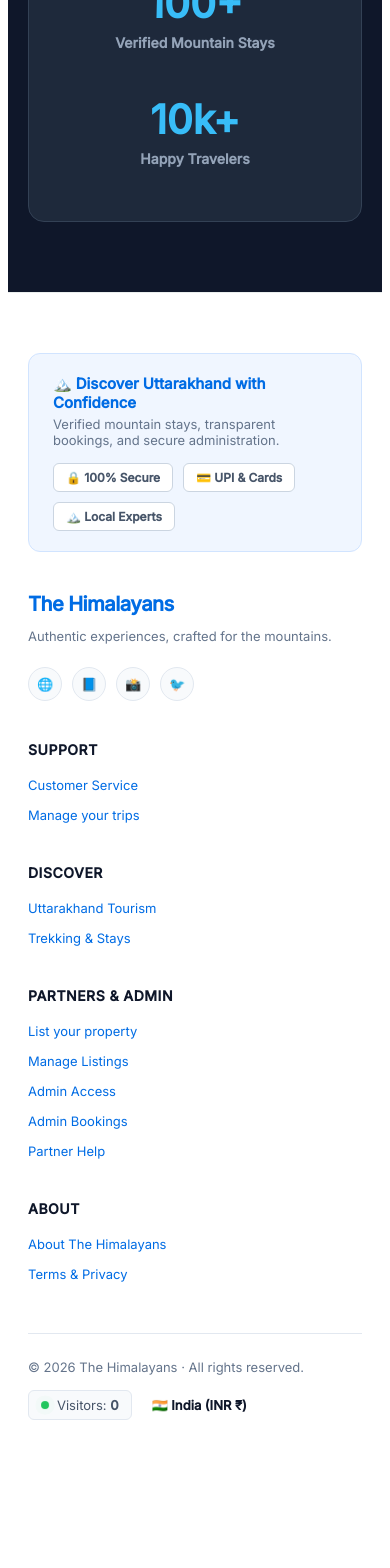
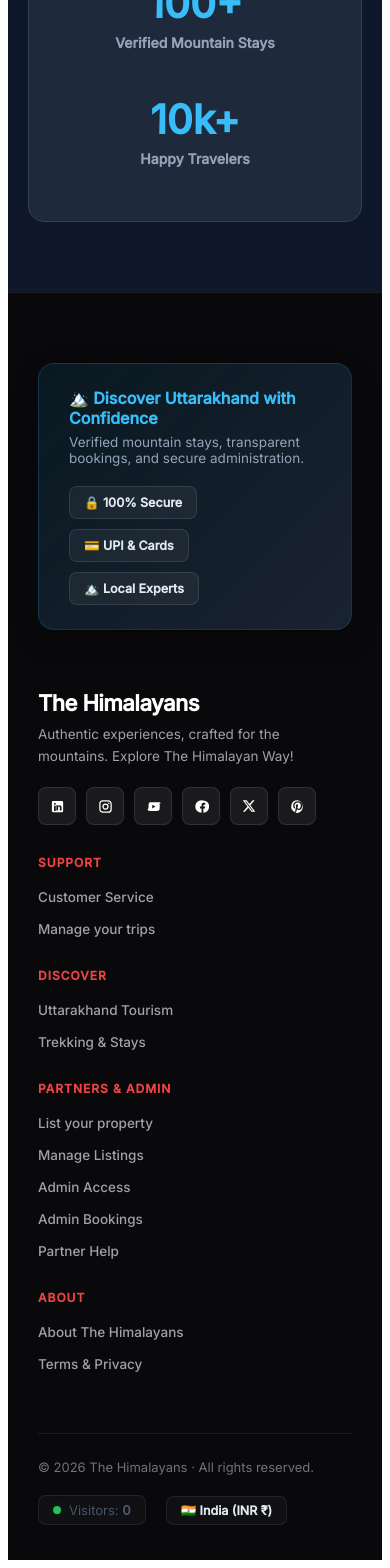
Before and after one commit to pamnautiyal-cpu/himstay, a React (Vite) app in the folder frontend/: page / in a window 390 px wide. Shown: the part 5170-6738 px from the top of the page. Before the commit the page ends 6628 px from the top, so only its background shows below. Built offline with nearby package versions, Linux system fonts and the light colour scheme; no server answers; the database is empty.

Commit message:
Add responsive mobile hamburger menu and updated navigation bar

```diff
--- a/frontend/src/components/Footer.jsx
+++ b/frontend/src/components/Footer.jsx
@@ -30,37 +30,101 @@ export default function Footer() {
   };
 
   return (
-    <footer style={{ background: "#ffffff", borderTop: "1px solid #eaeeed", padding: "60px 20px 30px", fontFamily: "'Inter', sans-serif", color: "#334155" }}>
-      <div style={{ maxWidth: "1200px", margin: "0 auto" }}>
+    <footer style={{
+      background: "#09090b",
+      borderTop: "1px solid rgba(255, 255, 255, 0.08)",
+      padding: "70px 30px 35px",
+      fontFamily: "'Inter', sans-serif",
+      color: "#d4d4d8",
+      width: "100%",
+      boxSizing: "border-box"
+    }}>
+      <div style={{ maxWidth: "1400px", margin: "0 auto" }}>
 
-        {/* Top Trust Banner */}
-        <div style={{ background: "#f0f6ff", border: "1px solid #d1e4ff", borderRadius: "12px", padding: "20px 24px", display: "flex", justifyContent: "space-between", alignItems: "center", flexWrap: "wrap", gap: "15px", marginBottom: "40px" }}>
+        {/* Top Trust Banner (ORN / Modern Style) */}
+        <div style={{
+          background: "linear-gradient(135deg, rgba(14, 165, 233, 0.1) 0%, rgba(30, 41, 59, 0.8) 100%)",
+          border: "1px solid rgba(14, 165, 233, 0.2)",
+          borderRadius: "16px",
+          padding: "24px 30px",
+          display: "flex",
+          justifyContent: "space-between",
+          alignItems: "center",
+          flexWrap: "wrap",
+          gap: "20px",
+          marginBottom: "60px",
+          boxShadow: "0 10px 30px -10px rgba(0, 0, 0, 0.5)"
+        }}>
           <div>
-            <h4 style={{ margin: "0 0 4px 0", fontSize: "15px", fontWeight: "700", color: "#006ce4" }}>🏔️ Discover Uttarakhand with Confidence</h4>
-            <p style={{ margin: 0, fontSize: "13px", color: "#64748b" }}>Verified mountain stays, transparent bookings, and secure administration.</p>
+            <h4 style={{ margin: "0 0 6px 0", fontSize: "16px", fontWeight: "750", color: "#38bdf8" }}>
+              🏔️ Discover Uttarakhand with Confidence
+            </h4>
+            <p style={{ margin: 0, fontSize: "13.5px", color: "#94a3b8" }}>
+              Verified mountain stays, transparent bookings, and secure administration.
+            </p>
           </div>
           <div style={{ display: "flex", gap: "10px", flexWrap: "wrap" }}>
             {["🔒 100% Secure", "💳 UPI & Cards", "🏔️ Local Experts"].map((badge, idx) => (
-              <span key={idx} style={{ background: "#ffffff", border: "1px solid #cbd5e1", padding: "6px 12px", borderRadius: "6px", fontSize: "12px", fontWeight: "600", color: "#475569" }}>
+              <span key={idx} style={{
+                background: "rgba(255, 255, 255, 0.05)",
+                border: "1px solid rgba(255, 255, 255, 0.1)",
+                padding: "8px 14px",
+                borderRadius: "8px",
+                fontSize: "12.5px",
+                fontWeight: "600",
+                color: "#e2e8f0"
+              }}>
                 {badge}
               </span>
             ))}
           </div>
         </div>
 
-        {/* Main Grid Section */}
-        <div style={{ display: "grid", gridTemplateColumns: "repeat(auto-fit, minmax(220px, 1fr))", gap: "40px", marginBottom: "50px" }}>
+        {/* Main Grid Section (ORN Layout Style: Brand left, Columns spread right) */}
+        <div style={{
+          display: "grid",
+          gridTemplateColumns: "1.5fr 1fr 1fr 1.2fr 1fr",
+          gap: "40px",
+          marginBottom: "60px"
+        }} className="footer-grid-container">
 
-          {/* Brand Info */}
-          <div>
-            <h2 style={{ fontSize: "20px", fontWeight: "800", color: "#006ce4", margin: "0 0 10px 0", letterSpacing: "-0.5px" }}>The Himalayans</h2>
-            <p style={{ fontSize: "13px", color: "#64748b", margin: "0 0 20px 0", lineHeight: "1.6" }}>Authentic experiences, crafted for the mountains.</p>
-            <div style={{ display: "flex", gap: "10px" }}>
-              {["🌐", "📘", "📸", "🐦"].map((icon, idx) => (
-                <span key={idx} style={{ background: "#f8fafc", width: "32px", height: "32px", borderRadius: "50%", display: "flex", alignItems: "center", justifyContent: "center", border: "1px solid #e2e8f0", fontSize: "13px", cursor: "pointer" }}>
-                  {icon}
-                </span>
-              ))}
+          {/* Brand Info & Social Media Icons */}
+          <div style={{ display: "flex", flexDirection: "column", gap: "20px" }}>
+            <div>
+              <h2 style={{ fontSize: "22px", fontWeight: "800", color: "#ffffff", margin: "0 0 8px 0", letterSpacing: "-0.5px" }}>
+                The Himalayans
+              </h2>
+              <p style={{ fontSize: "13.5px", color: "#a1a1aa", margin: 0, lineHeight: "1.6" }}>
+                Authentic experiences, crafted for the mountains. Explore The Himalayan Way!
+              </p>
+            </div>
+
+            {/* Social Media Icons (ORN Style) */}
+            <div style={{ display: "flex", gap: "10px", flexWrap: "wrap" }}>
+              {/* LinkedIn */}
+              <a href="#linkedin" style={socialIconStyle}>
+                <svg style={{ width: "15px", height: "15px", fill: "#ffffff" }} viewBox="0 0 24 24"><path d="M19 3a2 2 0 0 1 2 2v14a2 2 0 0 1-2 2H5a2 2 0 0 1-2-2V5a2 2 0 0 1 2-2h14m-.5 15.5v-5.3a3.26 3.26 0 0 0-3.26-3.26c-.85 0-1.84.52-2.28 1.3v-1.11h-2.79v8.37h2.79v-4.93c0-.77.62-1.4 1.39-1.4a1.4 1.4 0 0 1 1.4 1.4v4.93h2.75M6.46 10.9v8.37H9.25V10.9H6.46M7.86 6.34a1.5 1.5 0 0 0-1.5 1.5 1.5 1.5 0 0 0 1.5 1.5 1.5 1.5 0 0 0 1.5-1.5 1.5 1.5 0 0 0-1.5-1.5z"/></svg>
+              </a>
+              {/* Instagram */}
+              <a href="#instagram" style={socialIconStyle}>
+                <svg style={{ width: "15px", height: "15px", fill: "#ffffff" }} viewBox="0 0 24 24"><path d="M7.8 2h8.4C19.4 2 22 4.6 22 7.8v8.4a5.8 5.8 0 0 1-5.8 5.8H7.8C4.6 22 2 19.4 2 16.2V7.8A5.8 5.8 0 0 1 7.8 2m-.2 2A3.6 3.6 0 0 0 4 7.6v8.8C4 18.4 5.6 20 7.6 20h8.8a3.6 3.6 0 0 0 3.6-3.6V7.6C20 5.6 18.4 4 16.4 4H7.6m9.65 1.5a1.25 1.25 0 0 1 1.25 1.25A1.25 1.25 0 0 1 17.25 8 1.25 1.25 0 0 1 16 6.75a1.25 1.25 0 0 1 1.25-1.25M12 7a5 5 0 0 1 5 5 5 5 0 0 1-5 5 5 5 0 0 1-5-5 5 5 0 0 1 5-5m0 2a3 3 0 0 0-3 3 3 3 0 0 0 3 3 3 3 0 0 0 3-3 3 3 0 0 0-3-3z"/></svg>
+              </a>
+              {/* YouTube */}
+              <a href="#youtube" style={socialIconStyle}>
+                <svg style={{ width: "15px", height: "15px", fill: "#ffffff" }} viewBox="0 0 24 24"><path d="M10 15l5.19-3L10 9v6m11.56-7.83c.13.47.22 1.1.28 1.9.07.8.1 1.49.1 2.09L22 12c0 2.19-.16 3.8-.44 4.83-.25.9-.9 1.55-1.9 1.81-.91.24-4.66.38-7.66.38-3 0-6.75-.14-7.66-.38-1-.26-1.65-.91-1.9-1.81C4.16 15.8 4 14.19 4 12c0-2.19.16-3.8.44-4.83.25-.9.9-1.55 1.9-1.81C7.25 5.12 11 5 14 5c3 0 6.75.14 7.66.38 1 .26 1.65.91 1.9 1.81z"/></svg>
+              </a>
+              {/* Facebook */}
+              <a href="#facebook" style={socialIconStyle}>
+                <svg style={{ width: "15px", height: "15px", fill: "#ffffff" }} viewBox="0 0 24 24"><path d="M12 2a10 10 0 1 0 0 20v-7h-2.5v-3H12V9.5a3.5 3.5 0 0 1 3.5-3.5h2.5v3h-2a1 1 0 0 0-1 1v2h3l-.5 3h-2.5v7a10 10 0 0 0 3.5-19z"/></svg>
+              </a>
+              {/* X / Twitter */}
+              <a href="#twitter" style={socialIconStyle}>
+                <svg style={{ width: "14px", height: "14px", fill: "#ffffff" }} viewBox="0 0 24 24"><path d="M18.244 2.25h3.308l-7.227 8.26 8.502 11.24H16.17l-5.214-6.817L4.99 21.75H1.68l7.73-8.835L1.254 2.25H8.08l4.713 6.231zm-1.161 17.52h1.833L7.084 4.126H5.117z"/></svg>
+              </a>
+              {/* Pinterest */}
+              <a href="#pinterest" style={socialIconStyle}>
+                <svg style={{ width: "15px", height: "15px", fill: "#ffffff" }} viewBox="0 0 24 24"><path d="M12 2a10 10 0 0 0-3.64 19.32c-.1-.85-.18-2.15.04-3.08.2-.88 1.32-5.59 1.32-5.59s-.34-.68-.34-1.68c0-1.57.91-2.74 2.05-2.74.97 0 1.44.73 1.44 1.6 0 .98-.62 2.44-.94 3.8-.27 1.15.58 2.08 1.72 2.08 2.07 0 3.66-2.18 3.66-5.33 0-2.79-2.01-4.74-4.88-4.74-3.32 0-5.27 2.49-5.27 5.06 0 1 .39 2.08.88 2.66.1.12.11.23.08.35l-.32 1.33c-.05.22-.17.27-.39.16-1.46-.68-2.38-2.81-2.38-4.52 0-3.68 2.67-7.07 7.71-7.07 4.05 0 7.2 2.89 7.2 6.75 0 4.03-2.54 7.28-6.07 7.28-1.18 0-2.3-.61-2.68-1.33l-.73 2.78c-.26 1.01-.97 2.28-1.45 3.05A10 10 0 1 0 12 2z"/></svg>
+              </a>
             </div>
           </div>
 
@@ -77,8 +141,8 @@ export default function Footer() {
           <div>
             <h4 style={columnTitleStyle}>Discover</h4>
             <ul style={ulStyle}>
-              <li><span style={linkStyle}>Uttarakhand Tourism</span></li>
-              <li><span style={linkStyle}>Trekking & Stays</span></li>
+              <li><Link to="/districts" style={linkStyle}>Uttarakhand Tourism</Link></li>
+              <li><Link to="/hotels" style={linkStyle}>Trekking & Stays</Link></li>
             </ul>
           </div>
 
@@ -86,11 +150,11 @@ export default function Footer() {
           <div>
             <h4 style={columnTitleStyle}>Partners & Admin</h4>
             <ul style={ulStyle}>
-              <li><a href="#" onClick={handleListPropertyClick} style={linkStyle}>List your property</a></li>
-              <li><a href="#" onClick={handleManageListingsClick} style={linkStyle}>Manage Listings</a></li>
+              <li><a href="#list" onClick={handleListPropertyClick} style={linkStyle}>List your property</a></li>
+              <li><a href="#manage" onClick={handleManageListingsClick} style={linkStyle}>Manage Listings</a></li>
               <li><Link to="/admin" style={linkStyle}>Admin Access</Link></li>
               <li><Link to="/admin/bookings" style={linkStyle}>Admin Bookings</Link></li>
-              <li><span style={linkStyle}>Partner Help</span></li>
+              <li><Link to="/contact" style={linkStyle}>Partner Help</Link></li>
             </ul>
           </div>
 
@@ -106,29 +170,85 @@ export default function Footer() {
         </div>
 
         {/* Bottom Bar */}
-        <div style={{ borderTop: "1px solid #e2e8f0", paddingTop: "25px", display: "flex", justifyContent: "space-between", alignItems: "center", flexWrap: "wrap", gap: "15px", fontSize: "13px", color: "#64748b" }}>
+        <div style={{
+          borderTop: "1px solid rgba(255, 255, 255, 0.08)",
+          paddingTop: "25px",
+          display: "flex",
+          justifyContent: "space-between",
+          alignItems: "center",
+          flexWrap: "wrap",
+          gap: "20px",
+          fontSize: "13px",
+          color: "#71717a"
+        }}>
           <div>© {new Date().getFullYear()} The Himalayans · All rights reserved.</div>
 
           <div style={{ display: "flex", alignItems: "center", gap: "20px", flexWrap: "wrap" }}>
-            <div style={{ display: "flex", alignItems: "center", gap: "6px", background: "#f8fafc", padding: "6px 12px", borderRadius: "6px", border: "1px solid #e2e8f0" }}>
+            <div style={{
+              display: "flex",
+              alignItems: "center",
+              background: "rgba(255, 255, 255, 0.03)",
+              padding: "6px 14px",
+              borderRadius: "8px",
+              border: "1px solid rgba(255, 255, 255, 0.08)"
+            }}>
               <VisitorCounter />
             </div>
-            <span style={{ fontWeight: "600", color: "#0f172a" }}>🇮🇳 India (INR ₹)</span>
+            <div style={{
+              background: "rgba(255, 255, 255, 0.03)",
+              padding: "6px 14px",
+              borderRadius: "8px",
+              border: "1px solid rgba(255, 255, 255, 0.08)",
+              fontWeight: "600",
+              color: "#e2e8f0",
+              fontSize: "12.5px"
+            }}>
+              🇮🇳 India (INR ₹)
+            </div>
           </div>
         </div>
 
       </div>
+
+      {/* Responsive Grid Styling */}
+      <style>{`
+        @media (max-width: 1024px) {
+          .footer-grid-container {
+            grid-template-columns: repeat(2, 1fr) !important;
+            gap: 30px !important;
+          }
+        }
+        @media (max-width: 640px) {
+          .footer-grid-container {
+            grid-template-columns: 1fr !important;
+            gap: 30px !important;
+          }
+        }
+      `}</style>
     </footer>
   );
 }
 
+const socialIconStyle = {
+  width: "36px",
+  height: "36px",
+  borderRadius: "8px",
+  background: "rgba(255, 255, 255, 0.07)",
+  display: "flex",
+  alignItems: "center",
+  justifyContent: "center",
+  border: "1px solid rgba(255, 255, 255, 0.1)",
+  textDecoration: "none",
+  transition: "all 0.2s"
+};
+
 const columnTitleStyle = {
-  fontSize: "14px",
-  fontWeight: "700",
-  color: "#0f172a",
+  fontSize: "12px",
+  fontWeight: "750",
+  color: "#ef4444", // ORN Style Red Headings for Columns
   margin: "0 0 16px 0",
   textTransform: "uppercase",
-  letterSpacing: "0.5px"
+  letterSpacing: "1px"
 };
 
 const ulStyle = {
@@ -137,13 +257,14 @@ const ulStyle = {
   margin: 0,
   display: "flex",
   flexDirection: "column",
-  gap: "10px"
+  gap: "12px"
 };
 
 const linkStyle = {
-  fontSize: "13px",
-  color: "#006ce4",
+  fontSize: "13.5px",
+  color: "#a1a1aa",
   textDecoration: "none",
   cursor: "pointer",
-  transition: "opacity 0.2s"
+  fontWeight: "450",
+  transition: "color 0.2s"
 };
```
